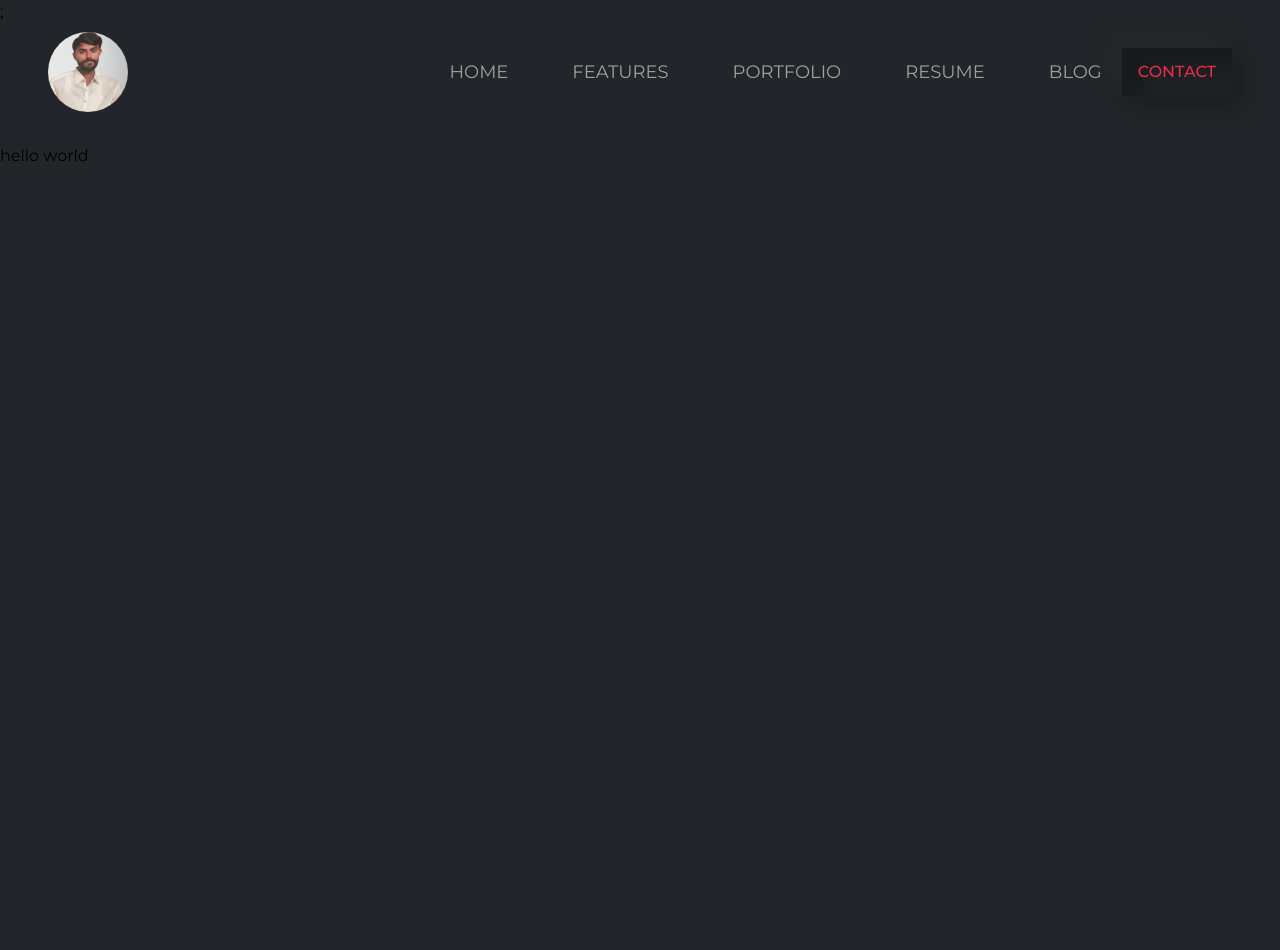
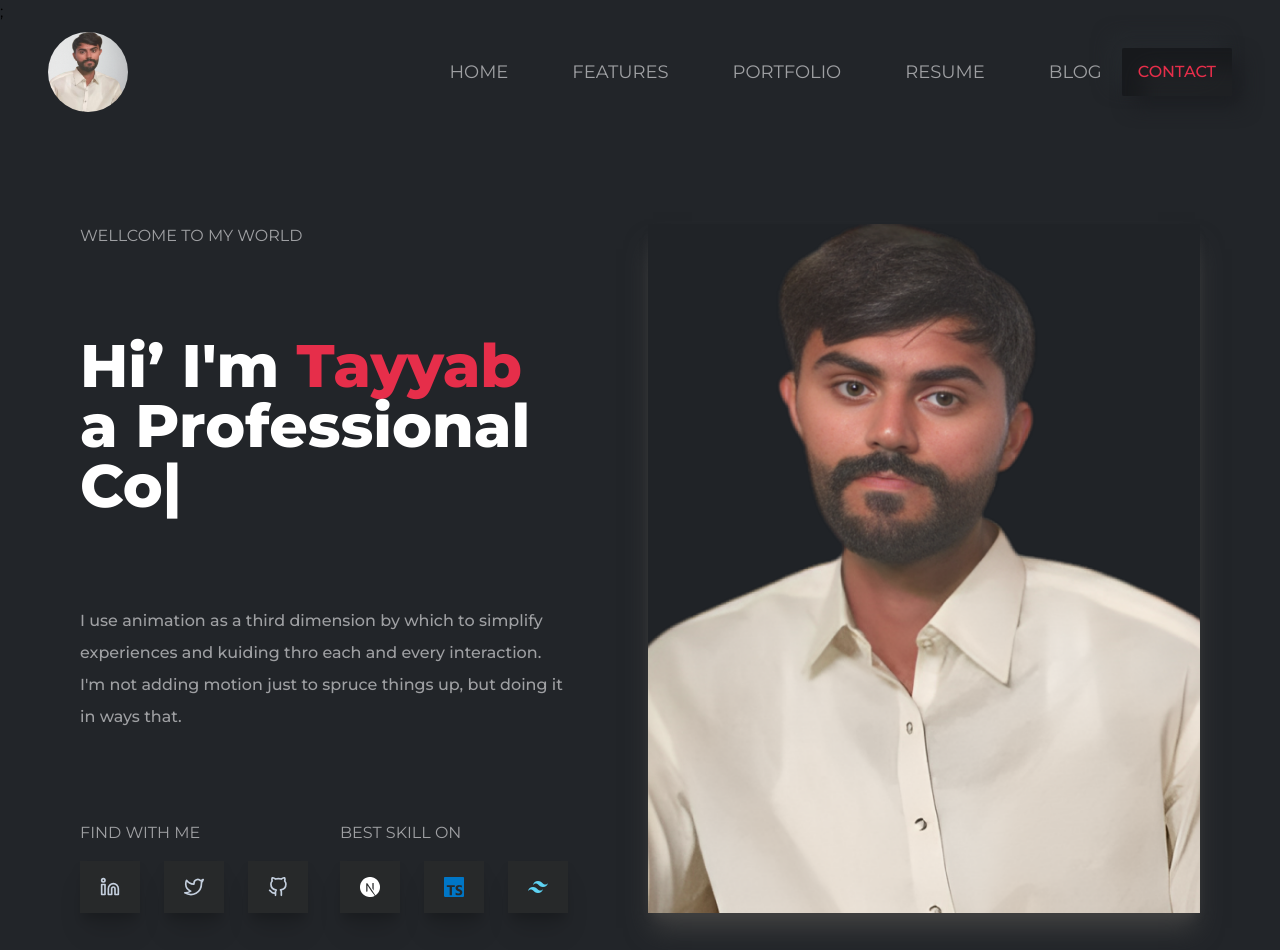
Before and after one commit to tayyab5838/tayyab-portfolio, a Next.js app: page / in a window 1280 px wide. Shown: the top 950 px of the page. Before the commit the page ends 800 px from the top, so only its background shows below. Built offline with nearby package versions, Linux system fonts and the light colour scheme.

Commit message:
header and hero sec completed

```diff
--- a/package.json
+++ b/package.json
@@ -20,6 +20,7 @@
     "react": "18.2.0",
     "react-dom": "18.2.0",
     "react-icons": "^4.11.0",
+    "react-type-animation": "^3.1.0",
     "tailwindcss": "3.3.3",
     "typescript": "5.2.2"
   }
--- a/src/app/page.tsx
+++ b/src/app/page.tsx
@@ -1,10 +1,11 @@
 import Image from "next/image";
 import MobileNavbar from "@/components/MobileNavbar";
+import HeroSection from "@/components/HeroSection";
 
 export default function Home() {
   return (
     <>
-      <h1>hello world</h1>
+      <HeroSection />
     </>
   );
 }
--- /dev/null
+++ b/src/components/AnimatedText.tsx
@@ -0,0 +1,20 @@
+import { TypeAnimation } from "react-type-animation";
+
+const AnimatedText = () => {
+  return (
+    <TypeAnimation
+      sequence={[
+        // Same substring at the start will only be typed out once, initially
+        "Developer.",
+        2000, // wait 1s before replacing "Mice" with "Hamsters"
+        "Professional Coder.",
+        2000,
+      ]}
+      wrapper="span"
+      speed={5}
+      repeat={Infinity}
+    />
+  );
+};
+
+export default AnimatedText;
--- a/src/components/Header.tsx
+++ b/src/components/Header.tsx
@@ -9,17 +9,15 @@ import profile from "../../public/profile.png";
 
 const Header = () => {
   const [navbarVisibility, setNavbarVisibility] = useState(false);
-  console.log(`from header  ${navbarVisibility}`);
   const toggleVisibility = () => {
     setNavbarVisibility(!navbarVisibility);
-    console.log(navbarVisibility);
   };
   return (
     <div>
       <div
         className={`${
           navbarVisibility ? "opacity-30 -z-0" : ""
-        } flex my-5 xl:my-8 mx-5 sm:mx-9 xl:mx-12 items-center justify-between`}
+        } flex my-5 xl:my-8 px-5 sm:px-9 xl:px-12 items-center justify-between`}
       >
         {/* logo  */}
         <div className="flex shrink-0">
@@ -32,18 +30,30 @@ const Header = () => {
           </Link>
         </div>
         {/* main menu navigation */}
-        <div className="text-offWhite flex text-sm xl:text-lg items-center">
+        <div className=" flex text-sm xl:text-lg items-center">
           {/* left menu */}
-          <div className="hidden sm:flex space-x-8 xl:space-x-16 mr-5">
-            <Link href={"/"}>HOME</Link>
-            <Link href={"/"}>FEATURES</Link>
-            <Link href={"/"}>PORTFOLIO</Link>
-            <Link href={"/"}>RESUME</Link>
-            <Link href={"/"}>BLOG</Link>
+          <div className="hidden lg:flex space-x-8 xl:space-x-16 mr-5">
+            <div>
+              <Link className="text-offWhite hover:text-white" href={"/"}>
+                HOME
+              </Link>
+            </div>
+            <Link href={"/"} className="text-offWhite hover:text-white">
+              FEATURES
+            </Link>
+            <Link href={"/"} className="text-offWhite hover:text-white">
+              PORTFOLIO
+            </Link>
+            <Link href={"/"} className="text-offWhite hover:text-white">
+              RESUME
+            </Link>
+            <Link href={"/"} className="text-offWhite hover:text-white">
+              BLOG
+            </Link>
           </div>
           <div>
             {/* right side red button */}
-            <div className="hidden sm:block">
+            <div className="hidden lg:block">
               <Link href={"/"}>
                 <button className=" bg-bgPrimary hover:bg-bgSecondary py-2 xl:py-3 px-3 xl:px-4 text-red rounded-sm font-medium text-base shadow-combined transition duration-500  hover:-translate-y-1">
                   {" "}
@@ -52,7 +62,7 @@ const Header = () => {
               </Link>
             </div>
             {/* hamburger button for mobile devices */}
-            <button className="sm:hidden" onClick={toggleVisibility}>
+            <button className="lg:hidden" onClick={toggleVisibility}>
               <span>
                 <RxHamburgerMenu style={{ fontSize: "30px", color: "red" }} />
               </span>
--- /dev/null
+++ b/src/components/HeroSection.tsx
@@ -0,0 +1,87 @@
+"use client";
+import React from "react";
+import Image from "next/image";
+import { FiLinkedin, FiTwitter, FiGithub } from "react-icons/fi";
+import { FaReact } from "react-icons/fa";
+import { SiNextdotjs, SiTailwindcss, SiTypescript } from "react-icons/si";
+import profile from "../../public/profile-image-withoutbg.png";
+import AnimatedText from "./AnimatedText";
+
+const HeroSection = () => {
+  return (
+    <section>
+      <div className="relative flex flex-col-reverse lg:flex-row lg:space-x-20 px-10 sm:px-14 md:px-16 lg:px-20 mt-10 lg:mt-28 mb-10">
+        {/* left div */}
+        <div className="flex flex-col justify-between lg:flex-1 lg:flex-grow-0 mt-10 space-y-8 lg:mt-0">
+          <p className="text-offWhite">WELLCOME TO MY WORLD</p>
+          <h1 className="text-white font-extrabold text-3xl lg:text-5xl xl:text-6xl  my-3 leading-[50px] lg:leading-[70px]">
+            Hi&rsquo; I&apos;m <span className="text-red">Tayyab</span>
+            <br />
+            <span>a </span>
+            <span>{<AnimatedText />}</span>
+          </h1>
+          <p className="text-offWhite mt-6 leading-8 font-medium">
+            I use animation as a third dimension by which to simplify
+            experiences and kuiding thro each and every interaction. I&apos;m
+            not adding motion just to spruce things up, but doing it in ways
+            that.
+          </p>
+          {/*social links and skills icons */}
+          <div className="flex flex-col sm:flex-row sm:justify-between sm:space-x-8 space-y-6 sm:space-y-0 mt-24 ">
+            {/* social links */}
+            <div>
+              <h2 className="text-offWhite font-normal">FIND WITH ME</h2>
+              <div className="flex space-x-3 sm:space-x-6 mt-4">
+                <div className="bg-[#27292a] py-4 px-5 shadow-xl drop-shadow-xl cursor-pointer">
+                  <FiLinkedin style={{ color: "#c4cfde", fontSize: "20px" }} />
+                </div>
+                <div className="bg-[#27292a] py-4 px-5 shadow-xl drop-shadow-xl cursor-pointer">
+                  <FiTwitter style={{ color: "#c4cfde", fontSize: "20px" }} />
+                </div>
+                <div className="bg-[#27292a] py-4 px-5  shadow-xl drop-shadow-xl cursor-pointer">
+                  <FiGithub style={{ color: "#c4cfde", fontSize: "20px" }} />
+                </div>
+              </div>
+            </div>
+            {/* skills icons */}
+            <div>
+              <h2 className="text-offWhite font-normal">BEST SKILL ON</h2>
+              <div className="flex space-x-3 sm:space-x-6 mt-4">
+                <div className="bg-[#27292a] py-4 px-5 shadow-xl drop-shadow-xl  ">
+                  <SiNextdotjs style={{ color: "#ffff", fontSize: "20px" }} />
+                </div>
+                <div className="bg-[#27292a] py-4 px-5 shadow-xl drop-shadow-xl  ">
+                  <SiTypescript
+                    style={{
+                      color: "#0076c6",
+                      rounded: "full",
+                      fontSize: "20px",
+                    }}
+                  />
+                </div>
+                <div className="bg-[#27292a] py-4 px-5 shadow-xl drop-shadow-xl">
+                  <SiTailwindcss
+                    style={{ color: "#5ed3f3", fontSize: "20px" }}
+                  />
+                </div>
+              </div>
+            </div>
+          </div>
+        </div>
+        {/* right div */}
+        <div className="lg:flex-1 flex items-center justify-center">
+          {/* Background Element */}
+          <div className=" bg-bgSecondary h-auto w-auto shadow-neutral-700 shadow-xl rounded-6">
+            {/* Container for Image */}
+            <div className="flex justify-center items-center">
+              {/* Profile Image */}
+              <Image src={profile} alt="profile image" layout="center" />
+            </div>
+          </div>
+        </div>
+      </div>
+    </section>
+  );
+};
+
+export default HeroSection;
--- a/src/components/MobileNavbar.tsx
+++ b/src/components/MobileNavbar.tsx
@@ -2,23 +2,21 @@
 import React from "react";
 import Image from "next/image";
 import Link from "next/link";
-import { useEffect } from "react";
 import { RxCross1 } from "react-icons/rx";
 import { FiLinkedin, FiTwitter, FiGithub } from "react-icons/fi";
 
 const MobileNavbar = (props: any) => {
   const { isVisible, setToggleVisibility } = props;
-  console.log(isVisible);
 
   return (
     <div>
-      <div className="absolute top-0 w-3/5 h-screen">
+      <div className="absolute top-0 w-3/5 sm:w-2/5 h-full">
         <div
-          className={`sm:hidden ${
+          className={`lg:hidden  ${
             isVisible
-              ? "transform translate-x-0 z-50 "
+              ? "transform translate-x-0"
               : "transform -translate-x-full"
-          }   px-7 py-6 bg-bgSecondary transition-all duration-700 relative`}
+          }   px-7 py-6 bg-bgSecondary transition-all duration-700 relative z-10`}
         >
           {/*upper portion of navbar  */}
           <div className="border-b border-offWhite">
@@ -36,7 +34,10 @@ const MobileNavbar = (props: any) => {
               {/* cross icon */}
               <div>
                 <div className="h-12 w-12 rounded-full bg-[#27292a] absolute right-4 top-6"></div>
-                <span className="relative" onClick={setToggleVisibility}>
+                <span
+                  className="relative cursor-pointer"
+                  onClick={setToggleVisibility}
+                >
                   <RxCross1 style={{ color: "red", fontSize: "25px" }} />
                 </span>
               </div>
@@ -47,7 +48,7 @@ const MobileNavbar = (props: any) => {
           </div>
           {/*middle portion of navbar  */}
           <div className="mt-8 mb-32">
-            <div className="flex flex-col space-y-8 text-white text-sm font-semibold">
+            <div className="flex flex-col space-y-8 text-white text-sm font-semibold bg-bgSecondary">
               <Link href={"/"}>HOME</Link>
               <Link href={"/"}>FEATURES</Link>
               <Link href={"/"}>PORTFOLIO</Link>
--- a/tailwind.config.ts
+++ b/tailwind.config.ts
@@ -17,7 +17,7 @@ const config: Config = {
         bgPrimary: "#222529",
         bgSecondary: "#202327",
         red: "#e62e4a",
-        white: "#c4cfde",
+        white: "#ffffff",
         offWhite: "#9fa0a3",
       },
       boxShadow: {
```
Also changed, not shown: public/profile-image-withoutbg.png (added), 1 other file (tests, documents, lock files or other folders).
